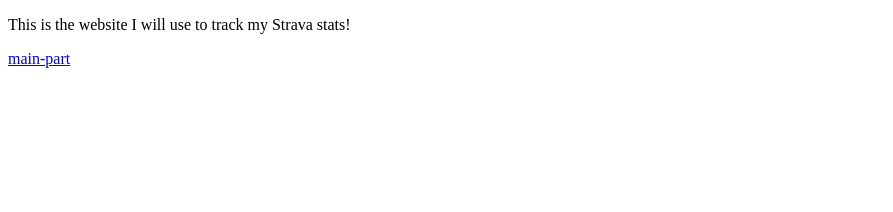
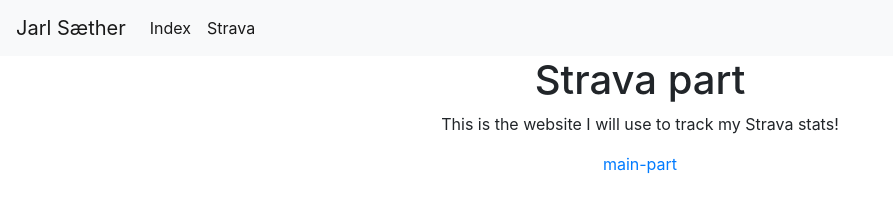
Before and after one commit to jarlsondre/jarlsaether.com, a plain HTML site: page strava.html in a window 1280 px wide. Shown: the whole page, without its empty margins (0-893 px from the left). Drawn offline with nearby package versions, Linux system fonts and the light colour scheme.

Commit message:
Added support for Bootstrap. Added a random navbar

```diff
--- a/strava.html
+++ b/strava.html
@@ -1,6 +1,39 @@
 <!DOCTYPE html>
 
+<head>
+    <title>Strava</title>
+
+    <!--Bootstrap-->
+    <link rel="stylesheet" href="https://cdn.jsdelivr.net/npm/bootstrap@4.5.3/dist/css/bootstrap.min.css" integrity="sha384-TX8t27EcRE3e/ihU7zmQxVncDAy5uIKz4rEkgIXeMed4M0jlfIDPvg6uqKI2xXr2" crossorigin="anonymous">
+    <meta name="viewport" content="width=device-width, initial-scale=1, shrink-to-fit=no">
+
+</head>
+
 <body>
-    <p>This is the website I will use to track my Strava stats!</p>
-    <a href="index.html">main-part</a>
+
+    <!--Bootstrap-->
+    <script src="https://code.jquery.com/jquery-3.5.1.slim.min.js" integrity="sha384-DfXdz2htPH0lsSSs5nCTpuj/zy4C+OGpamoFVy38MVBnE+IbbVYUew+OrCXaRkfj" crossorigin="anonymous"></script>
+    <script src="https://cdn.jsdelivr.net/npm/bootstrap@4.5.3/dist/js/bootstrap.bundle.min.js" integrity="sha384-ho+j7jyWK8fNQe+A12Hb8AhRq26LrZ/JpcUGGOn+Y7RsweNrtN/tE3MoK7ZeZDyx" crossorigin="anonymous"></script>
+
+
+    <nav class="navbar navbar-expand-lg bg-light navbar-light">
+        <a class="navbar-brand" href="index.html">Jarl Sæther</a>
+        <div class="collapse navbar-collapse">
+            <ul class="navbar-nav">
+                <li class="nav-item active">
+                    <a class="nav-link" href="index.html">Index</a>
+                </li>
+                <li class="nav-item active">
+                    <a class="nav-link" href="strava.html">Strava</a>
+                </li>
+            </ul>
+        </div>
+    </nav>
+
+    <div style="text-align: center;">
+        <h1>Strava part</h1>
+        <p>This is the website I will use to track my Strava stats!</p>
+        <a href="index.html">main-part</a>
+    </div>
+
 </body>
```
Also changed, not shown: index.html (+37 -3 lines).
